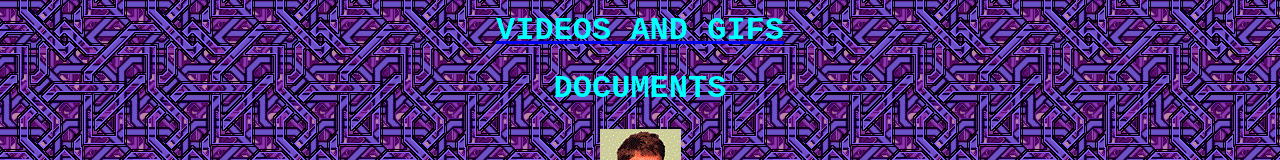
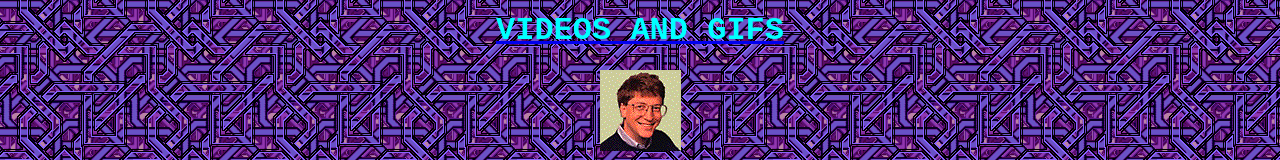
Before and after one commit to guest1352/guest1352.github.io, a plain HTML site: page index.html in a window 1280 px wide. Shown: the part 1177-1337 px from the top of the page. Drawn offline with Linux system fonts and the light colour scheme.

Commit message:
any woopsers?

```diff
--- a/index.html
+++ b/index.html
@@ -52,7 +52,6 @@
         <a href="/videos">
             <h1 style="color:aqua; font-family: 'Courier New', Courier, monospace;">VIDEOS AND GIFS</h1>
         </a>
-	<h1 style="color:aqua; font-family:'Courier New', Courier, monospace">DOCUMENTS</h1>
         <img src="/stuff/bill.gif" alt="bill is evil"/>
 
         <marquee truespeed="true" scrolldelay="10"><img src="/stuff/whatsthisguycalledagain.gif" alt="i forgot what this guy is called"/></marquee>
```
